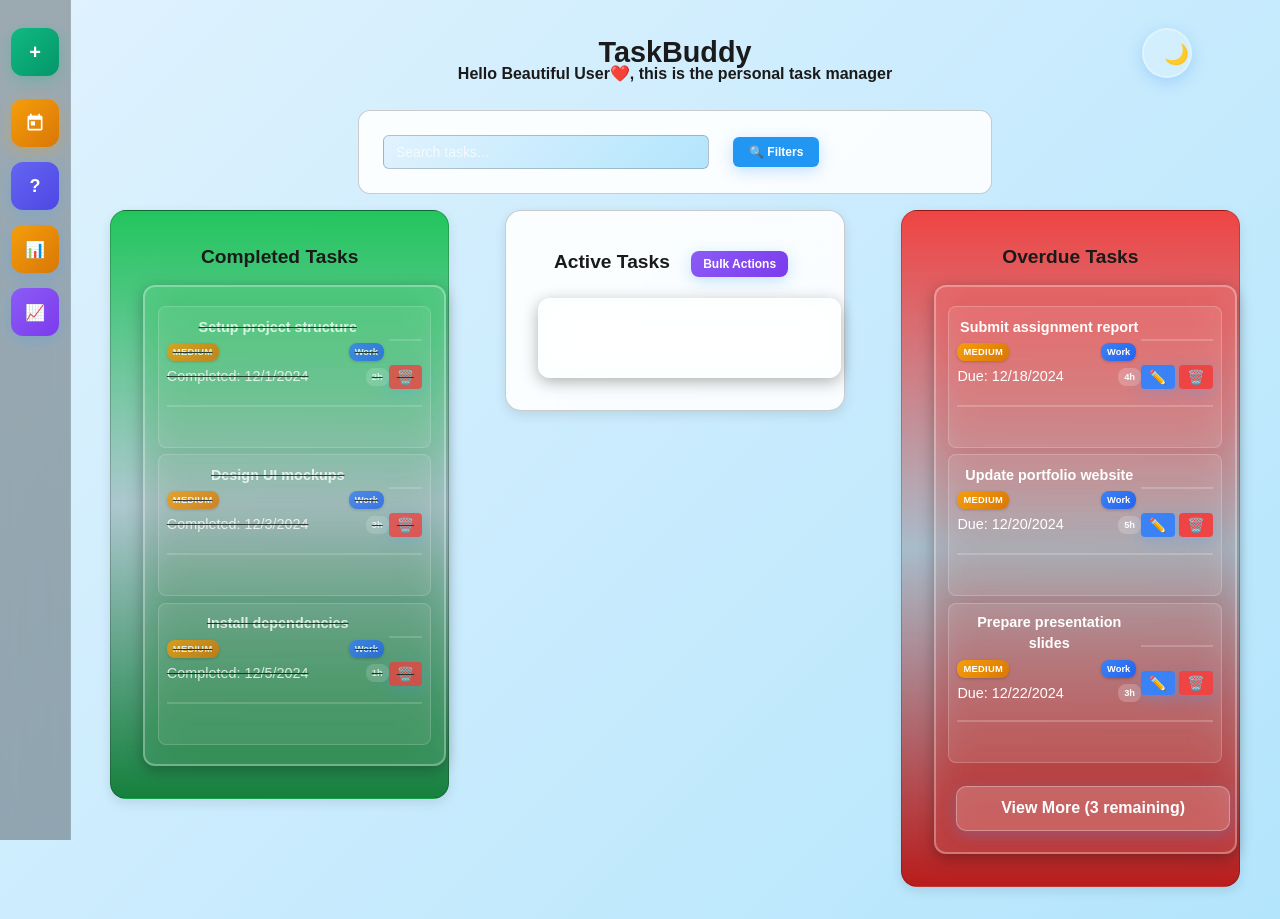
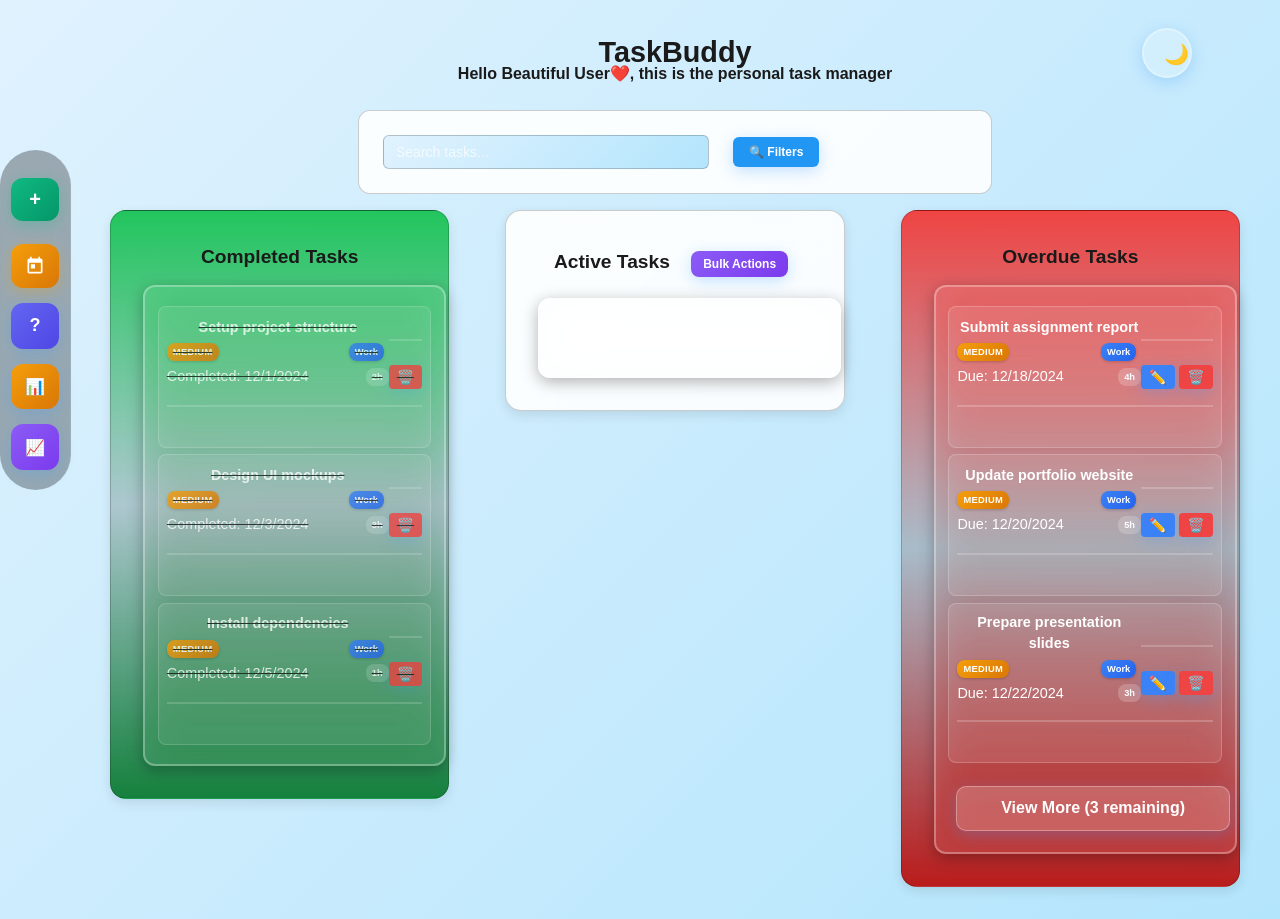
Before and after one commit to Llego-250/Task-Buddy, a Vue app: page / in a window 1280 px wide. Built offline with nearby package versions, Linux system fonts and the light colour scheme.

Commit message:
Converting horizontal navigation to vertical left sidebar with fixed positioning

```diff
--- a/src/App.vue
+++ b/src/App.vue
@@ -1000,9 +1000,10 @@ body {
 .input-section {
   position: fixed;
   left: 0;
-  top: 0;
-  height: 100vh;
+  top: 150px;
+  height: 300px;
   width: 70px;
+  border-radius:50px;
   background: rgba(0, 0, 0, 0.3);
   backdrop-filter: blur(10px);
   display: flex;
```
